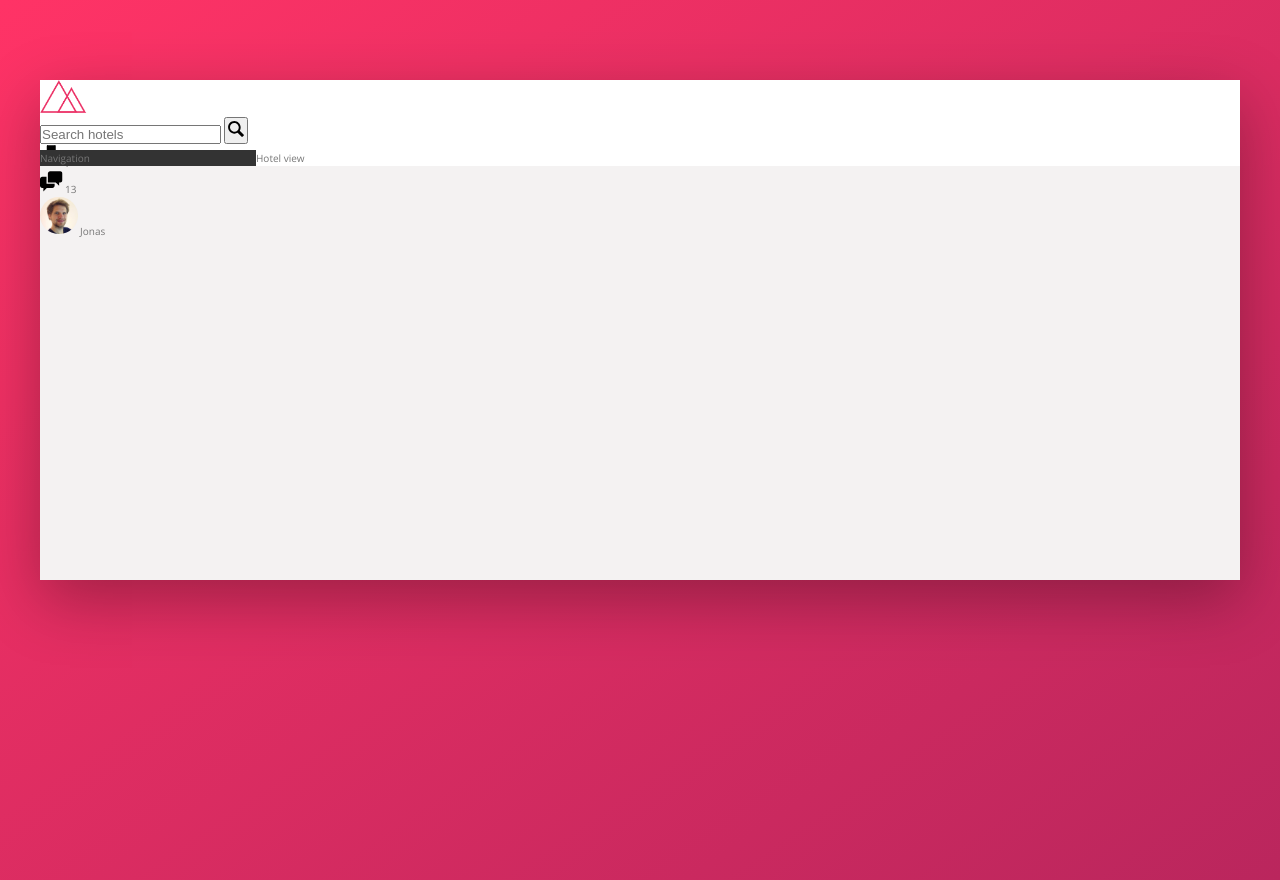
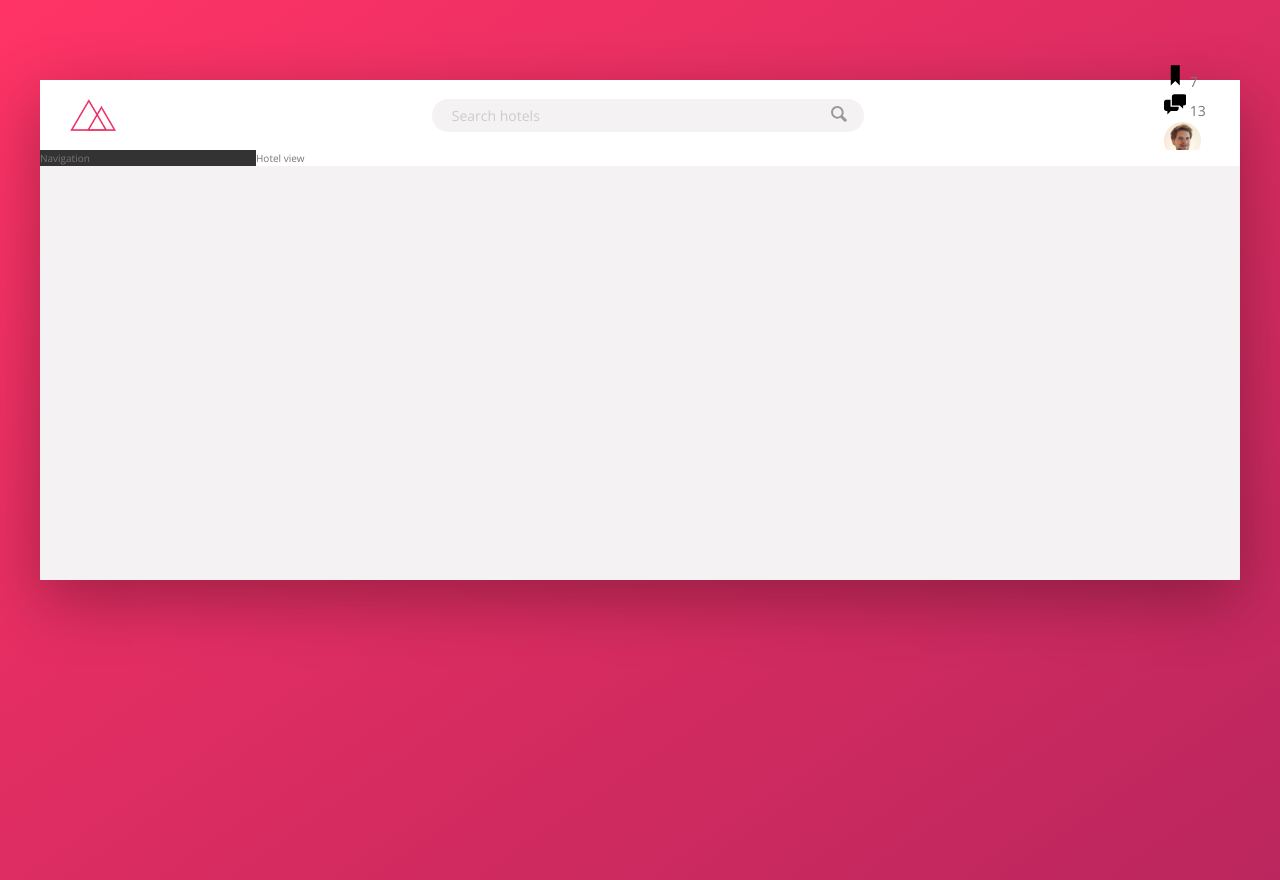
Before and after one commit to sivakusayan/Trillo, a website: page index.html in a window 1280 px wide. Drawn offline with nearby package versions, Linux system fonts and the light colour scheme.

Commit message:
Styled searchbar

```diff
--- a/sass/_components.scss
+++ b/sass/_components.scss
@@ -2,20 +2,58 @@
 // LOGO
 .logo {
   height: 3.25rem;
+  margin-left: 3rem;
 }
 
 //----------------------------------------------------------------
 // SEARCH
 .search {
+  flex: 0 0 40%;
+
+  display: flex;
+  justify-content: center;
+  align-items: center;
   &__input {
+    font-family: inherit;
+    font-size: inherit;
+    color: inherit;
+    background-color: var(--color-grey-light-2);
+    border: none;
+    padding: .7rem 2rem;
+    border-radius: 100px;
+    width: 90%;
+    transition: all .2s;
+    margin-right: -3.5rem;
 
+    &:focus {
+      outline: none;
+      width: 100%;
+      background-color: var(--color-grey-light-3);
+    }
+    &::-webkit-input-placeholder {
+      font-weight: 100;
+      color: var(--color-grey-light-4);
+    }
+  }
+  &__input:focus + &__button {
+    background-color: var(--color-grey-light-3);
   }
   &__button {
+    border: none;
+    background-color: var(--color-grey-light-2);
+    cursor: pointer;
 
+    &:focus {
+      outline: none;
+    }
+    &:active {
+      transform: translateY(2px);
+    }
   }
   &__icon {
     height: 2rem;
     width: 2rem;
+    fill: var(--color-grey-dark-3);
   }
 }
 
--- a/sass/_layout.scss
+++ b/sass/_layout.scss
@@ -7,9 +7,14 @@
 }
 
 .header {
+  font-size: 1.4rem;
   height: 7rem;
   background-color: #fff;
   border-bottom: var(--color-grey-light-1);
+
+  display: flex;
+  justify-content: space-between;
+  align-items: center;
 }
 
 .content {
```
Also changed, not shown: css/style.css.
